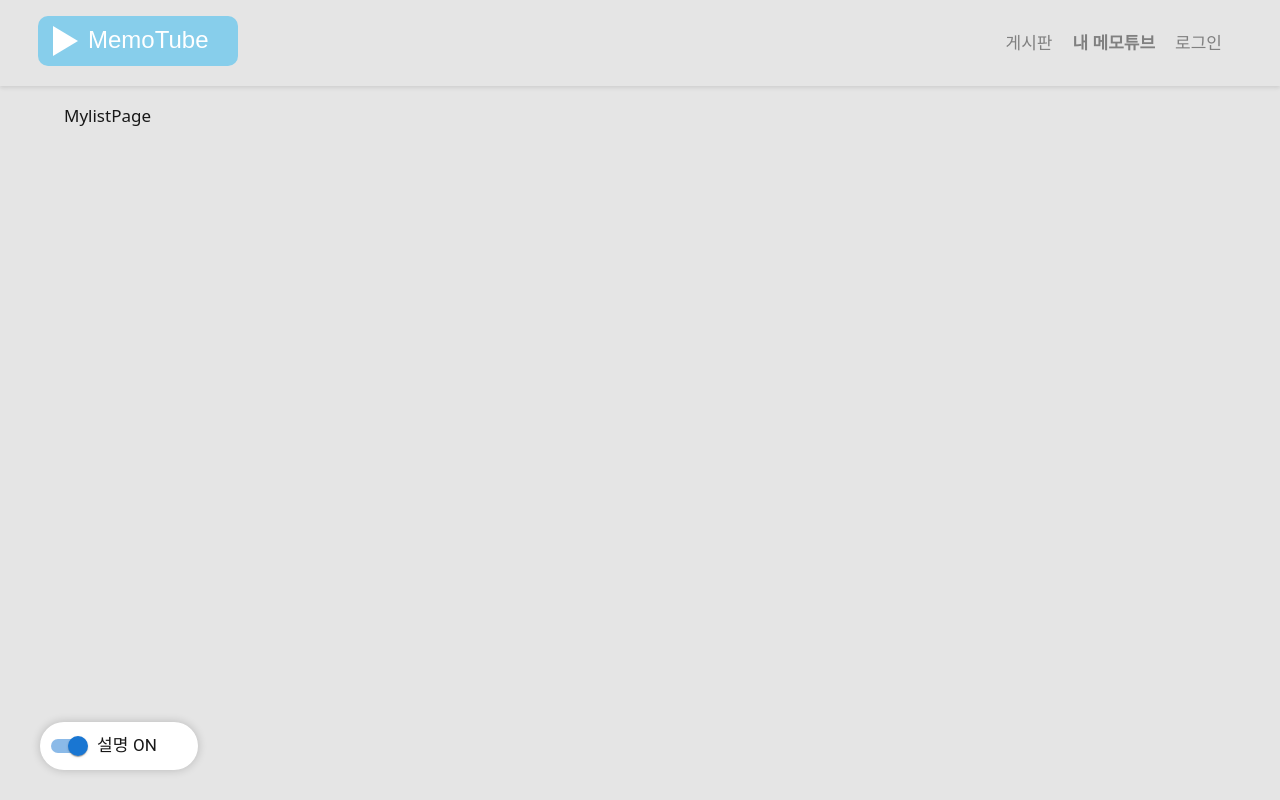
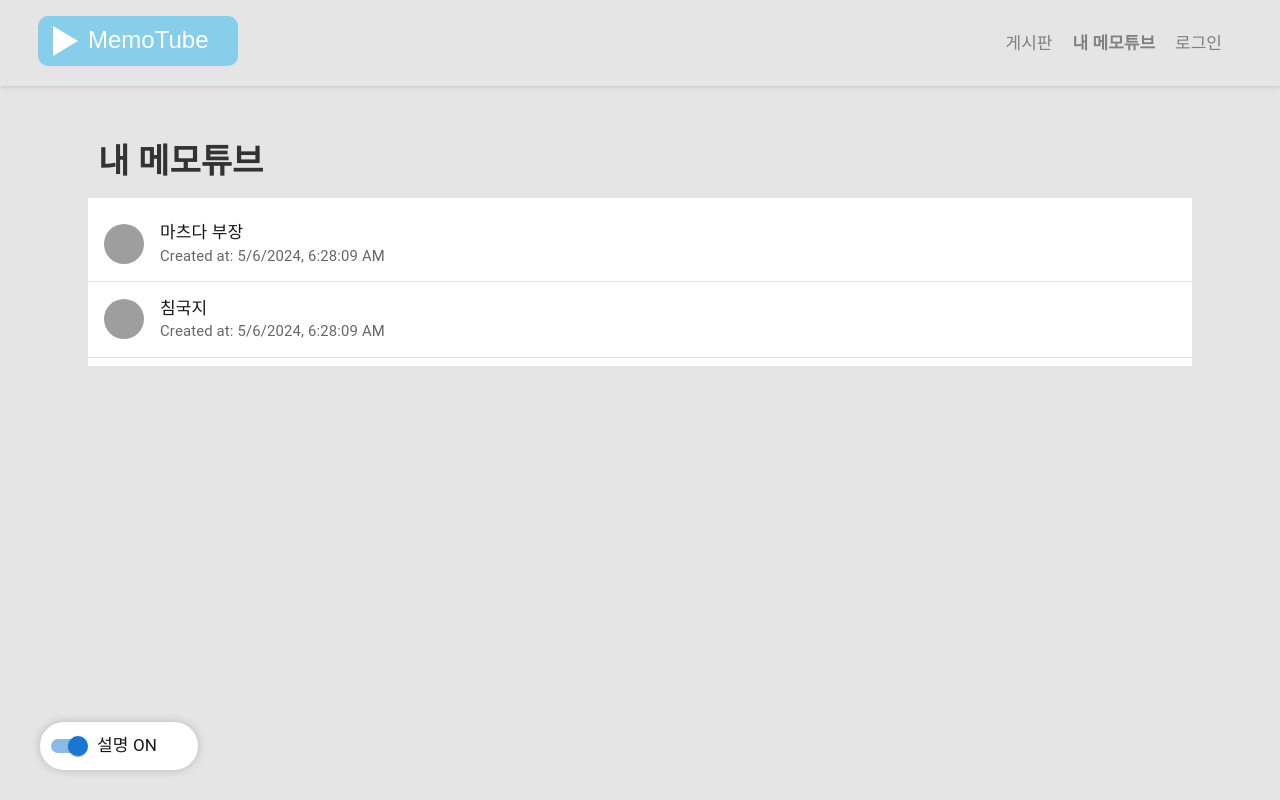
Before and after one commit to javascriptbiggosoo/memotube, a React (Vite) app: page /memotube/mylist in a window 1280 px wide. Built offline with nearby package versions, Linux system fonts and the light colour scheme; grey boxes are pictures that could not be loaded.

Commit message:
내 메모튜브 페이지 생성

```diff
--- /dev/null
+++ b/src/atoms/myVideoMemoList.ts
@@ -0,0 +1,25 @@
+import { atom } from "recoil";
+import { IMyMemo } from "../types";
+import { dummyVideoMemo, dummyVideoMemo2 } from "./videoMemoAtoms";
+
+const dummyMyList = [
+  {
+    id: "11",
+    thumbnail: "https://img.youtube.com/vi/_OUImhr4I7w/default.jpg",
+    title: "마츠다 부장",
+    content: dummyVideoMemo2,
+    createdAt: new Date().getTime(),
+  },
+  {
+    id: "1",
+    thumbnail: "https://img.youtube.com/vi/hnanNlDbsE4/default.jpg",
+    title: "침국지",
+    content: dummyVideoMemo,
+    createdAt: new Date().getTime(),
+  },
+];
+
+export const myVideoMemoListState = atom<IMyMemo[]>({
+  key: "myVideoMemoList",
+  default: dummyMyList,
+});
--- a/src/components/Home/Memopad/index.tsx
+++ b/src/components/Home/Memopad/index.tsx
@@ -1,4 +1,4 @@
-import React, { useState } from "react";
+import React from "react";
 import MemoInput from "./MemoInput";
 import styled from "styled-components";
 import MemoItems from "./MemoItems";
@@ -7,27 +7,18 @@ import { IMemo } from "../../../types";
 
 interface MemoPadProps {
   currentTime: string;
+  memos?: IMemo[];
+  setMemos?: React.Dispatch<React.SetStateAction<IMemo[]>>;
 }
 
-export default function MemoPad({ currentTime }: MemoPadProps) {
-  // TODO: 아톰으로 옮기기
-  const [memos, setMemos] = useState<IMemo[]>([
-    {
-      memoTime: "44:23",
-      memoText: "아무 장수 챌린지",
-      id: "0",
-      createdAt: new Date().getTime(),
-    },
-    {
-      memoTime: "1:27:22",
-      memoText: "메오대전",
-      id: "1",
-      createdAt: new Date().getTime(),
-    },
-  ]);
-
+export default function MemoPad({
+  currentTime,
+  memos,
+  setMemos,
+}: MemoPadProps) {
   function handleMemoSubmit(memoText: string) {
     if (!memoText) return;
+    if (!setMemos) return;
     setMemos((prevMemos) => {
       const dateTime = new Date().getTime();
 
@@ -44,10 +35,14 @@ export default function MemoPad({ currentTime }: MemoPadProps) {
   }
 
   function handleDeleteMemo(id: string) {
+    if (!setMemos) return;
+
     setMemos((prevMemos) => prevMemos.filter((memo) => memo.id !== id));
   }
   function handleUpdateMemo(targetId: string, memoText: string) {
     console.log(memoText);
+    if (!setMemos) return;
+
     setMemos((prevMemos) =>
       prevMemos.map((memo) => {
         if (memo.id === targetId) {
@@ -64,7 +59,7 @@ export default function MemoPad({ currentTime }: MemoPadProps) {
     <Section component="section">
       <MemoInput currentTime={currentTime} onCreateMemo={handleMemoSubmit} />
       <MemoItems
-        memos={memos}
+        memos={memos || []}
         onUpdateMemo={handleUpdateMemo}
         onDeleteMemo={handleDeleteMemo}
       />
--- a/src/components/RootLayout/Header/index.tsx
+++ b/src/components/RootLayout/Header/index.tsx
@@ -110,6 +110,7 @@ export default function Header() {
 
 const HeaderContainer = styled(Box)`
   position: relative;
+  min-width: 800px;
   display: flex;
   align-items: center;
   width: 100%;
--- /dev/null
+++ b/src/hooks/useVideoStartInit.ts
@@ -0,0 +1,14 @@
+import { useSetRecoilState } from "recoil";
+import { playerVarsState } from "../atoms/videoPlayerAtoms";
+import { useEffect } from "react";
+
+export const useVideoStartInit = () => {
+  const setplayerVars = useSetRecoilState(playerVarsState);
+
+  useEffect(() => {
+    setplayerVars({
+      autoplay: 0,
+      start: 0,
+    });
+  }, []);
+};
--- a/src/pages/Board/Post/index.tsx
+++ b/src/pages/Board/Post/index.tsx
@@ -8,11 +8,14 @@ import { YouTubeVideo } from "../../../components/Home/YouTubeVideo";
 import MemoItems from "../../../components/Home/Memopad/MemoItems";
 import styled from "styled-components";
 import { Box } from "@mui/material";
+import { useVideoStartInit } from "../../../hooks/useVideoStartInit";
 
 export default function PostPage() {
   const { postId } = useParams<"postId">();
   const postsState = useRecoilValue(videoPostsState);
   const [post, setPost] = useState<IPost>();
+  useVideoStartInit();
+
   useEffect(() => {
     const post = postsState.find((post) => post.id === postId);
 
@@ -23,7 +26,9 @@ export default function PostPage() {
     <div>
       {post && (
         <>
-          <div>{post?.title}</div>
+          <Header>
+            <Title>{post.title}</Title>
+          </Header>
           <YouTubeVideo videoId={post.content.videoId} />
 
           {/* 메모 */}
@@ -36,6 +41,23 @@ export default function PostPage() {
     </div>
   );
 }
+
+const Header = styled.div`
+  display: flex;
+  justify-content: space-between;
+  align-items: center;
+  margin-bottom: 1rem;
+  padding: 0 10px;
+`;
+
+const Title = styled.h2`
+  font-size: 2rem;
+  font-weight: bold;
+  color: #333;
+  margin: 0;
+  padding: 0;
+  text-align: left;
+`;
 const MemoContainer = styled(Box)`
   padding: 20px;
   border: 1px solid #e0e0e0;
--- a/src/pages/Board/index.tsx
+++ b/src/pages/Board/index.tsx
@@ -7,6 +7,7 @@ import {
   TableContainer,
   TableHead,
   TableRow,
+  Button,
 } from "@mui/material";
 import styled from "styled-components";
 import { videoPostsState } from "../../atoms/videoPostAtoms";
@@ -15,7 +16,18 @@ import BoardItem from "../../components/Board/BoardItem";
 export const BoardPage = () => {
   const videoPosts = useRecoilValue(videoPostsState);
 
+  const handleAddPost = () => {
+    console.log("Add post button clicked");
+  };
+
   return (
+    <BoardContainer>
+      <Header>
+        <Title>게시판</Title>
+        <Button variant="contained" color="primary" onClick={handleAddPost}>
+          게시글 추가하기
+        </Button>
+      </Header>
       <StyledTableContainer>
         <Table aria-label="video posts table">
           <TableHead>
@@ -34,16 +46,37 @@ export const BoardPage = () => {
           </TableBody>
         </Table>
       </StyledTableContainer>
+    </BoardContainer>
   );
 };
+
+const BoardContainer = styled.div`
+  min-width: 800px;
+  /* margin: auto; */
+  /* margin-top: 2rem; */
+`;
+
+const Header = styled.div`
+  display: flex;
+  justify-content: space-between;
+  align-items: center;
+  margin-bottom: 1rem;
+  padding: 0 10px;
+`;
+
+const Title = styled.h2`
+  font-size: 2rem;
+  font-weight: bold;
+  color: #333;
+  margin: 0;
+  padding: 0;
+  text-align: left;
+`;
 
 const StyledTableContainer = styled(TableContainer)`
   border: 1px solid #e0e0e0;
   border-radius: 10px;
   background-color: #f5f5f5;
-  max-width: 800px;
-  margin: auto;
-  margin-top: 2rem;
 `;
 
 const CustomTableCell = styled(TableCell)<{ width: string }>`
--- /dev/null
+++ b/src/pages/Mylist/MyListItem/index.tsx
@@ -0,0 +1,5 @@
+import React from "react";
+
+export default function MyListItem() {
+  return <div>MyListItem</div>;
+}
--- a/src/pages/Mylist/index.tsx
+++ b/src/pages/Mylist/index.tsx
@@ -1,5 +1,82 @@
 import React from "react";
+import { useRecoilValue } from "recoil";
+import {
+  Container,
+  List,
+  ListItem,
+  ListItemText,
+  Divider,
+  ListItemAvatar,
+  Avatar,
+} from "@mui/material";
+import styled from "styled-components";
+import { myVideoMemoListState } from "../../atoms/myVideoMemoList";
 
 export default function MylistPage() {
-  return <div>MylistPage</div>;
+  const myMemoList = useRecoilValue(myVideoMemoListState);
+
+  return (
+    <MylistContainer>
+      <Header>
+        <Title>내 메모튜브</Title>
+      </Header>
+      <StyledList>
+        {myMemoList.map((memo) => (
+          <div key={memo.id}>
+            <StyledListItem>
+              <ListItemAvatar>
+                <StyledAvatar src={memo.thumbnail} alt={memo.title} />
+              </ListItemAvatar>
+              <ListItemText
+                primary={memo.title}
+                secondary={`Created at: ${new Date(
+                  memo.createdAt
+                ).toLocaleString()}`}
+              />
+            </StyledListItem>
+            <Divider />
+          </div>
+        ))}
+      </StyledList>
+    </MylistContainer>
+  );
 }
+
+const MylistContainer = styled(Container)`
+  padding: 2rem 0;
+`;
+
+const Header = styled.div`
+  display: flex;
+  justify-content: space-between;
+  align-items: center;
+  margin-bottom: 1rem;
+  padding: 0 10px;
+`;
+
+const Title = styled.h2`
+  font-size: 2rem;
+  font-weight: bold;
+  color: #333;
+  margin: 0;
+  padding: 0;
+  text-align: left;
+`;
+
+const StyledList = styled(List)`
+  width: 100%;
+  background-color: #fff;
+`;
+
+const StyledListItem = styled(ListItem)`
+  padding: 1rem;
+  &:hover {
+    background-color: #f5f5f5;
+  }
+`;
+
+const StyledAvatar = styled(Avatar)`
+  width: 60px;
+  height: 60px;
+  margin-right: 16px;
+`;
--- a/src/pages/index.tsx
+++ b/src/pages/index.tsx
@@ -1,21 +1,41 @@
 import React, { useState } from "react";
+import { YouTubeEvent } from "react-youtube";
+import { Button, Container } from "@mui/material";
+import styled from "styled-components";
 import { YouTubeVideo } from "../components/Home/YouTubeVideo";
 import VideoUrlInput from "../components/Home/VideoUrlInput";
 import MemoPad from "../components/Home/Memopad";
 import formatTime from "../utils/formatMemoTime";
-import { YouTubeEvent } from "react-youtube";
-import { Button, Container } from "@mui/material";
-import styled from "styled-components";
 import MSnackbar from "../components/UI/MSnackbar";
+import { IMemo } from "../types";
+import { useVideoStartInit } from "../hooks/useVideoStartInit";
 
+const dummyMemos = [
+  {
+    memoTime: "44:23",
+    memoText: "아무 장수 챌린지",
+    id: "0",
+    createdAt: new Date().getTime(),
+  },
+  {
+    memoTime: "1:27:22",
+    memoText: "메오대전",
+    id: "1",
+    createdAt: new Date().getTime(),
+  },
+];
+
+const dummyUrl = "hnanNlDbsE4";
 export default function HomePage() {
   const [isSnbOpen, setIsSnbOpen] = useState(true);
-
-  const [videoUrl, setVideoUrl] = useState("hnanNlDbsE4");
+  const [videoUrl, setVideoUrl] = useState(dummyUrl);
   const [currentTime, setCurrentTime] = useState("00:00");
+  const [memos, setMemos] = useState<IMemo[]>(dummyMemos);
+  useVideoStartInit();
 
   function showVideo(memo: string) {
     setVideoUrl(memo);
+    setMemos([]);
   }
 
   function getCurrentTime(event: YouTubeEvent) {
@@ -26,12 +46,12 @@ export default function HomePage() {
 
   return (
     <HomePageContainer>
-      {/* TODO: 펼치기 접기 */}
       <VideoUrlInput onUrlSubmit={showVideo} />
       <YouTubeVideo videoId={videoUrl} onStateChange={getCurrentTime} />
-      <SaveButton>리스트에 저장하기</SaveButton>
-      <MemoPad currentTime={currentTime} />
-      {/* TODO: 베스트 영상들 모음 추가 */}
+      <SaveButton variant="contained" color="primary">
+        리스트에 저장하기
+      </SaveButton>
+      <MemoPad currentTime={currentTime} memos={memos} setMemos={setMemos} />
 
       <MSnackbar
         message="사용 이해를 돕기 위해 더미 데이터를 포함시킨 페이지입니다."
--- a/src/pages/layout.tsx
+++ b/src/pages/layout.tsx
@@ -24,4 +24,5 @@ const ContentContainer = styled(Container)`
   justify-content: center;
   align-items: center;
   flex-direction: column;
+  min-width: 800px;
 `;
```
Also changed, not shown: src/components/Home/VideoUrlInput.tsx (+47 -7 lines), src/types/index.ts (+8 -0 lines). Lines whose indentation alone changed are shown as unchanged.
